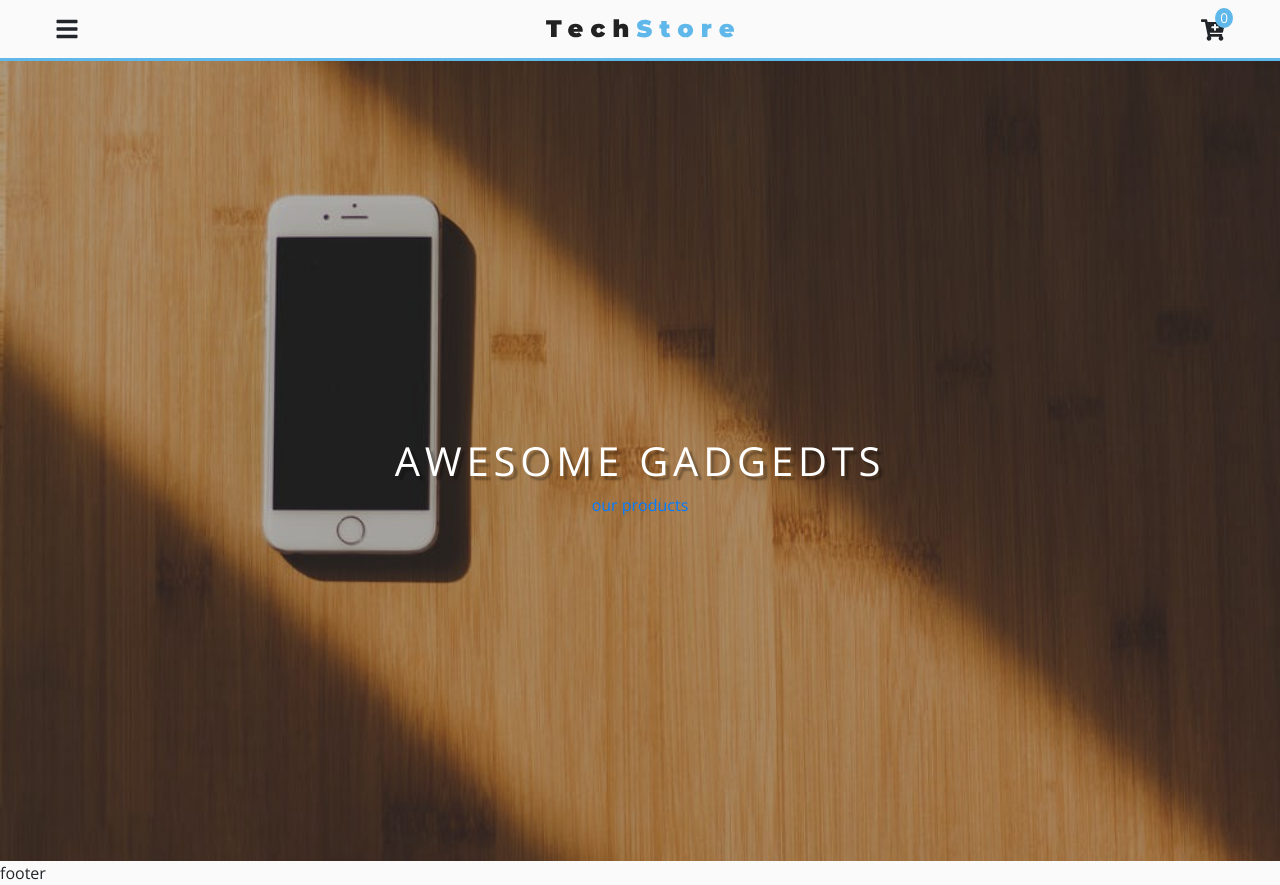
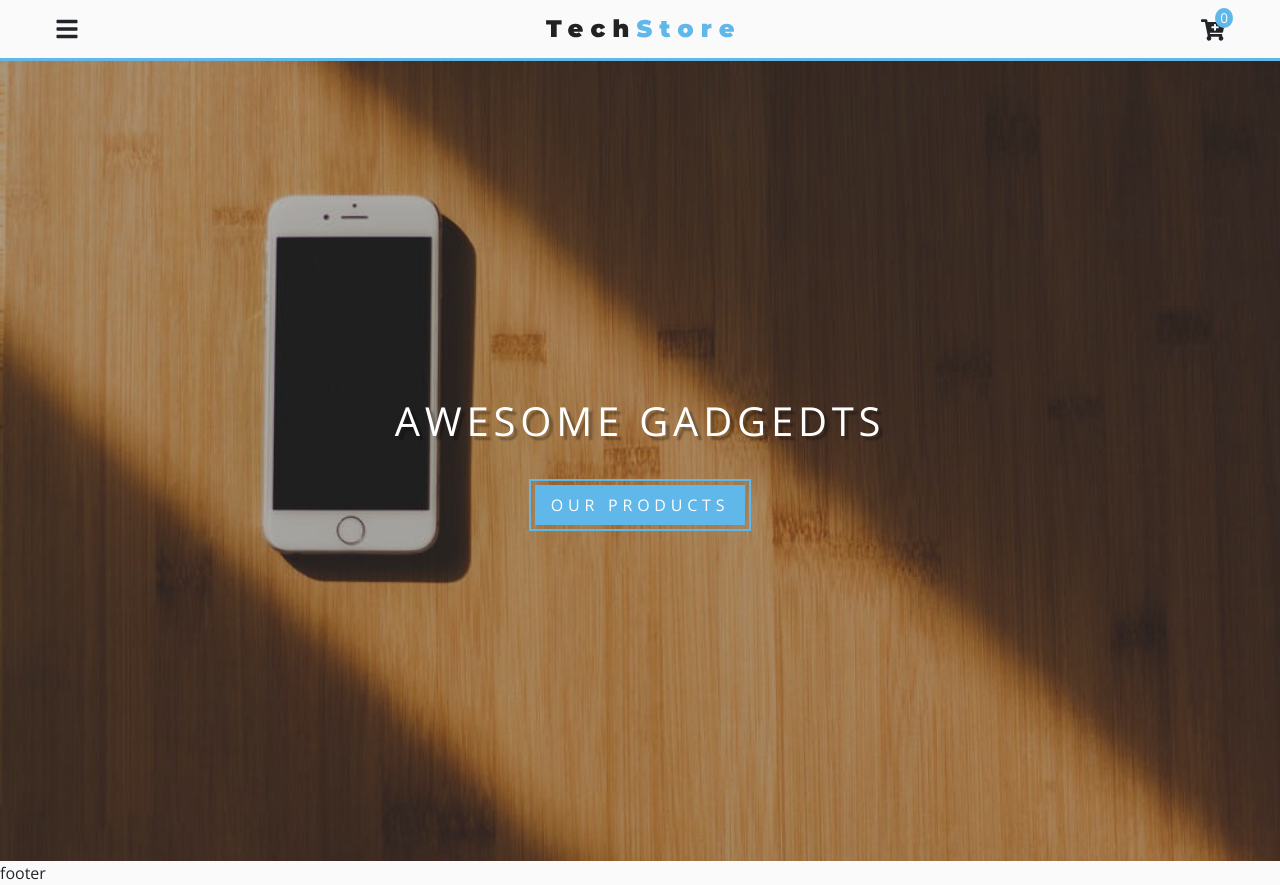
Before and after one commit to jpesg/react-tech-store-app, a React (Create React App) app: page / in a window 1280 px wide. Built offline with nearby package versions, Linux system fonts and the light colour scheme.

Commit message:
link style in the HomePage

```diff
--- a/src/App.css
+++ b/src/App.css
@@ -28,3 +28,22 @@
   background: var(--mainGrey) !important;
   color: var(--mainBlack);
 }
+
+.main-link {
+  padding: 0.5rem 1rem;
+  background: var(--primaryColor);
+  color: var(--mainWhite);
+  display: inline-block;
+  text-transform: uppercase;
+  letter-spacing: var(--mainSpacing);
+  outline: 2px solid var(--primaryColor);
+  outline-offset: 4px;
+  border: none;
+  transition: var(--mainTransition);
+}
+.main-link:hover {
+  background: var(--darkGrey);
+  text-decoration: none;
+  color: var(--primaryColor);
+  outline-color: var(--darkGrey);
+}
--- a/src/pages/HomePage.js
+++ b/src/pages/HomePage.js
@@ -9,7 +9,9 @@
     return (
       <React.Fragment>
         <Hero title="awesome gadgedts" max="true">
-          <Link to="/products">our products</Link>
+          <Link to="/products" className="main-link" style={{ margin: "2rem" }}>
+            our products
+          </Link>
         </Hero>
       </React.Fragment>
     );
```
